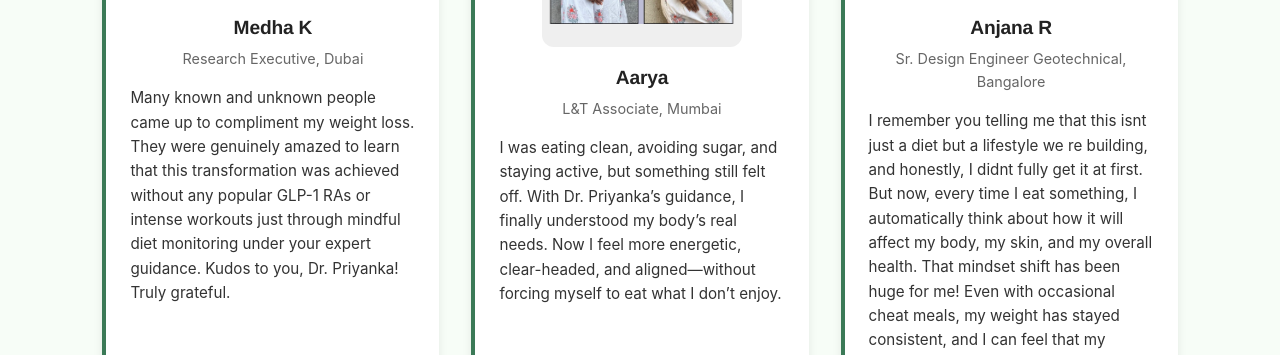
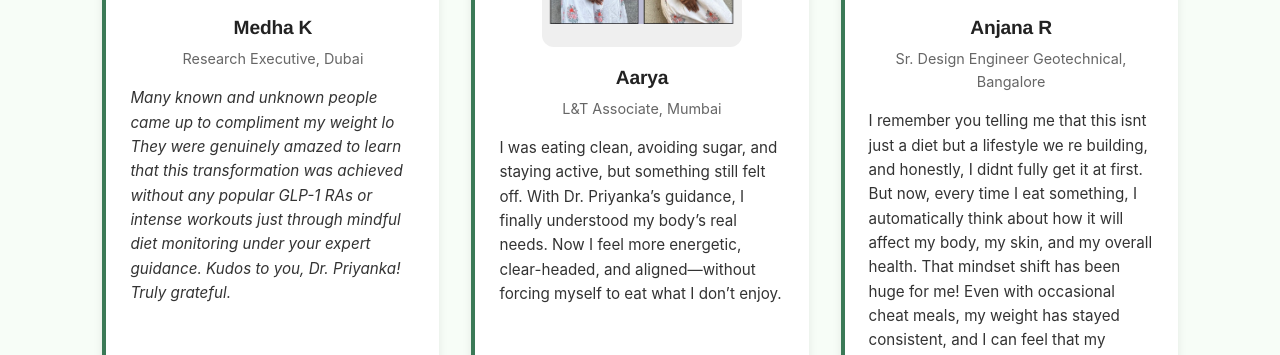
Before and after one commit to Sunit46x/Ikigai-Integrative-Healthcare, a plain HTML site: page index.html in a window 1280 px wide. Shown: the part 2521-2876 px from the top of the page. Drawn offline with Linux system fonts and the light colour scheme.

Commit message:
Update index.html

```diff
--- a/index.html
+++ b/index.html
@@ -166,15 +166,18 @@
                     <h3>Medha K</h3>
                     <span>Research Executive, Dubai</span>
                     <p>
+    <i>
         Many known and unknown people came up to
-                        compliment my weight loss. They were
+        compliment my weight lo They were
         genuinely amazed to learn that this
         transformation was achieved without any
         popular GLP-1 RAs or intense workouts just
         through mindful diet monitoring under your
         expert guidance. Kudos to you, Dr. Priyanka!
         Truly grateful.
+    </i>
 </p>
+
                 </div>
 
 
```
Lines whose indentation alone changed are shown as unchanged.
